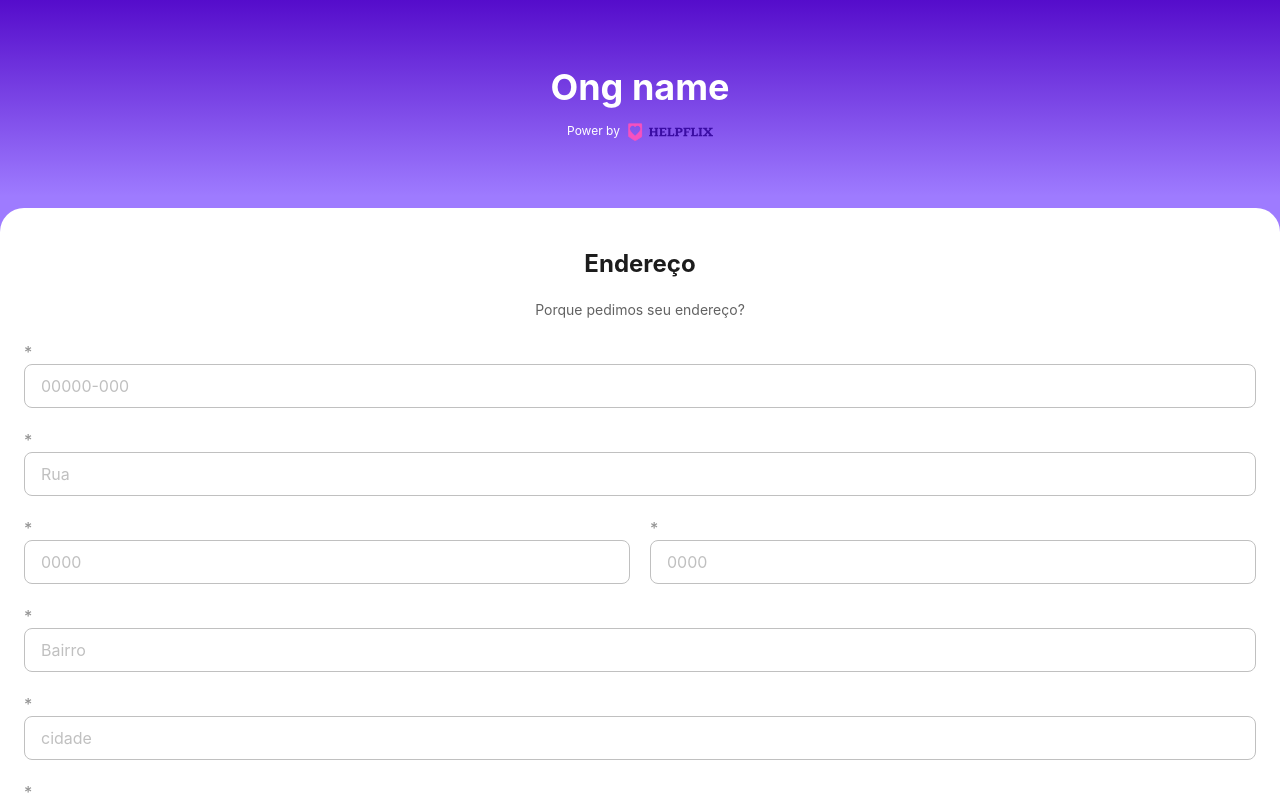
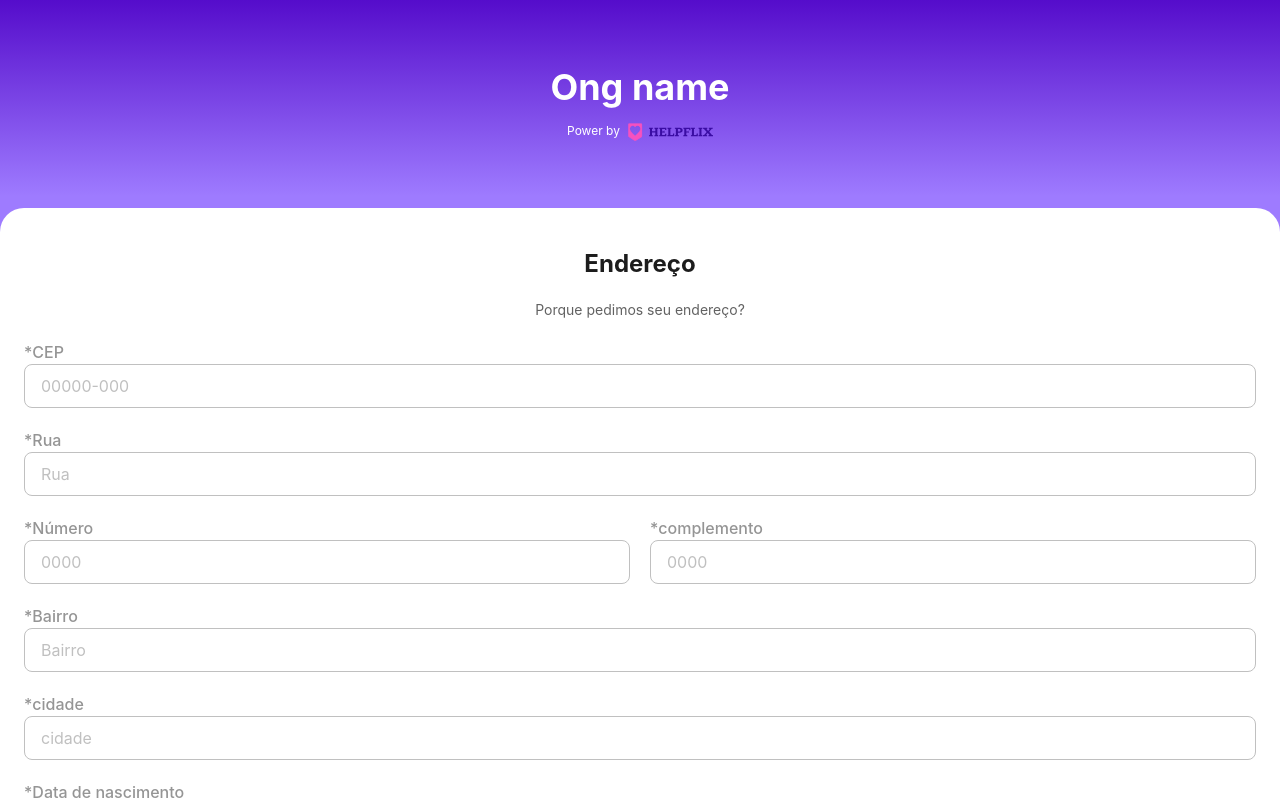
Before and after one commit to wendelfreitas/helpflix, a Next.js app: page /address in a window 1280 px wide. Shown: the top 800 px of the page. Built offline with nearby package versions, Linux system fonts and the light colour scheme.

Commit message:
refactoring: change prop name

```diff
--- a/src/app/address/page.tsx
+++ b/src/app/address/page.tsx
@@ -10,18 +10,18 @@ export default function Address() {
       <Title title="Endereço" />
       <SubTitle subTitle="Porque pedimos seu endereço?" />
       <div className="flex gap-5 flex-col">
-        <Input inputName="CEP" placeHolder="00000-000" required />
-        <Input inputName="Rua" placeHolder="Rua" required />
+        <Input label="CEP" placeHolder="00000-000" required />
+        <Input label="Rua" placeHolder="Rua" required />
         <div className="grid grid-cols-2 gap-5">
-          <Input inputName="Número" placeHolder="0000" required />
-          <Input inputName="complemento" placeHolder="0000" required />
+          <Input label="Número" placeHolder="0000" required />
+          <Input label="complemento" placeHolder="0000" required />
         </div>
 
-        <Input inputName="Bairro" placeHolder="Bairro" required />
-        <Input inputName="cidade" placeHolder="cidade" required />
+        <Input label="Bairro" placeHolder="Bairro" required />
+        <Input label="cidade" placeHolder="cidade" required />
 
         <Input
-          inputName="Data de nascimento"
+          label="Data de nascimento"
           placeHolder="Data de nascimento"
           required
         />
--- a/src/app/checkout/page.tsx
+++ b/src/app/checkout/page.tsx
@@ -12,18 +12,18 @@ export default function Address() {
       <Title title="Dados de Pagamento" />
 
       <div className="flex gap-5 flex-col">
-        <Input inputName="Número do cartão" placeHolder="00000-000" required />
+        <Input label="Número do cartão" placeHolder="00000-000" required />
         <Input
-          inputName="Nome inserido do cartão"
+          label="Nome inserido do cartão"
           placeHolder="00000-000"
           required
         />
         <div className="grid grid-cols-2 gap-5">
-          <Input inputName="CVV" placeHolder="000" required />
-          <Input inputName="Vencimento" placeHolder="0000" required />
+          <Input label="CVV" placeHolder="000" required />
+          <Input label="Vencimento" placeHolder="0000" required />
         </div>
 
-        <Input inputName="CPF" placeHolder="CPF" required />
+        <Input label="CPF" placeHolder="CPF" required />
         <Button name="Avançar" route="/confirm" />
       </div>
       <HelpFlixLogo />
--- a/src/app/personalData/page.tsx
+++ b/src/app/personalData/page.tsx
@@ -10,13 +10,13 @@ export default function PersonalData() {
       <Title title="Dados pessoais" />
       <SubTitle subTitle="Adicione seus dados abaixo" />
       <div className="flex gap-5 flex-col">
-        <Input placeHolder="Nome" inputName="Nome" required />
-        <Input placeHolder="Sobrenome" inputName="Sobrenome" required />
-        <Input placeHolder="Telefone" inputName="Telefone" required />
-        <Input placeHolder="Email" inputName="Email" required />
+        <Input placeHolder="Nome" label="Nome" required />
+        <Input placeHolder="Sobrenome" label="Sobrenome" required />
+        <Input placeHolder="Telefone" label="Telefone" required />
+        <Input placeHolder="Email" label="Email" required />
         <Input
           placeHolder="Data de nascimento"
-          inputName="Data de nascimento"
+          label="Data de nascimento"
           required
         />
         <Button name="Avançar" route="/address" />
```
